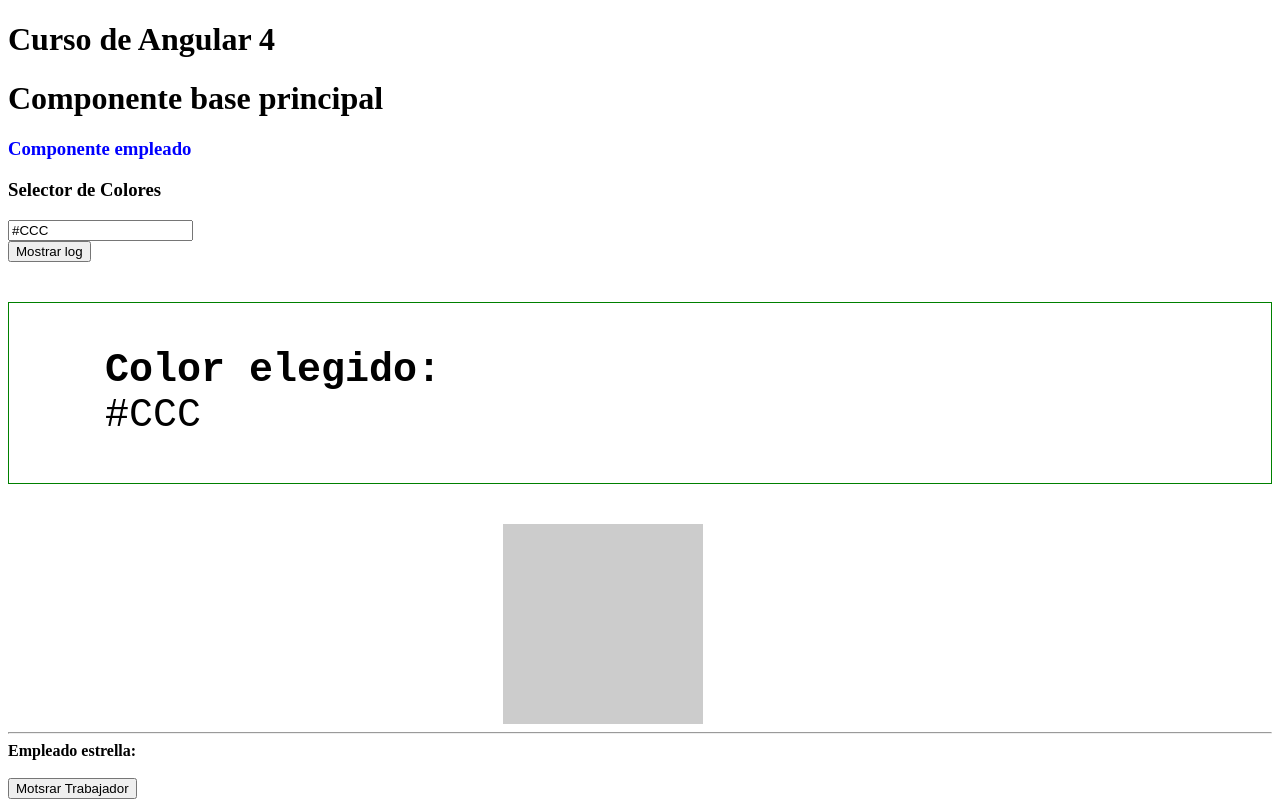
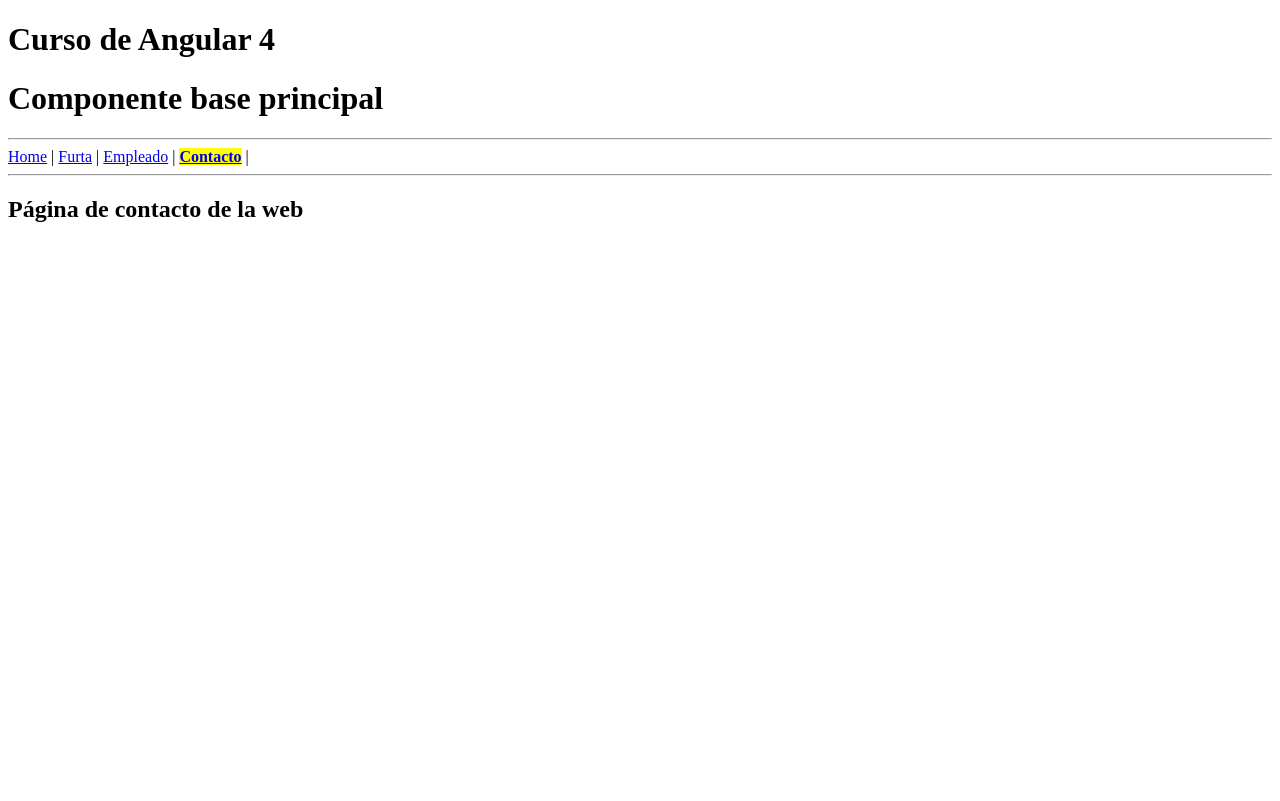
Before and after one commit to demitrimax/cursoangular, an Angular app: page /contacto in a window 1280 px wide. Shown: the top 801 px of the page. Built offline with nearby package versions, Linux system fonts and the light colour scheme.

Commit message:
menu de navegacion and routes

```diff
--- a/src/app/app.component.html
+++ b/src/app/app.component.html
@@ -1,4 +1,17 @@
 <h1> {{ title}}</h1>
+
+<hr>
+<nav>
+  <a [routerLink]="['/pagina-principal']" [routerLinkActive] ="['activado']">Home</a>
+  |
+  <a [routerLink]="['/fruta']" [routerLinkActive] ="['activado']">Furta</a>
+  |
+  <a [routerLink]="['/empleado']" [routerLinkActive] ="['activado']">Empleado</a>
+  |
+  <a [routerLink]="['/contacto']" [routerLinkActive] ="['activado']">Contacto</a>
+  |
+  </nav>
+<hr>
 <!-- <fruta></fruta> -->
 <!-- <empleado></empleado> -->
 <router-outlet></router-outlet>
--- /dev/null
+++ b/src/app/contacto/contacto.component.html
@@ -0,0 +1 @@
+<h2>{{titulo}}</h2>
--- /dev/null
+++ b/src/app/contacto/contacto.component.ts
@@ -0,0 +1,11 @@
+import { Component } from '@angular/core';
+
+@Component({
+  selector: 'contacto',
+  templateUrl: './contacto.component.html'
+
+})
+
+export class ContactoComponent {
+  public titulo = "Página de contacto de la web";
+}
--- /dev/null
+++ b/src/app/home/home.component.html
@@ -0,0 +1 @@
+<h2>{{titulo}}</h2>
--- /dev/null
+++ b/src/app/home/home.component.ts
@@ -0,0 +1,11 @@
+import { Component } from '@angular/core';
+
+@Component({
+  selector: 'home',
+  templateUrl: './home.component.html'
+
+})
+
+export class HomeComponent {
+  public titulo = "Página principal";
+}
--- a/src/assets/styles.css
+++ b/src/assets/styles.css
@@ -9,3 +9,8 @@
 .letraGrande {
   font-size: 40px;
 }
+
+.activado {
+  font-weight: bold;
+  background: yellow;
+}
```
Also changed, not shown: src/app/app.module.ts (+7 -1 lines), src/app/app.rounting.ts (+7 -2 lines).
